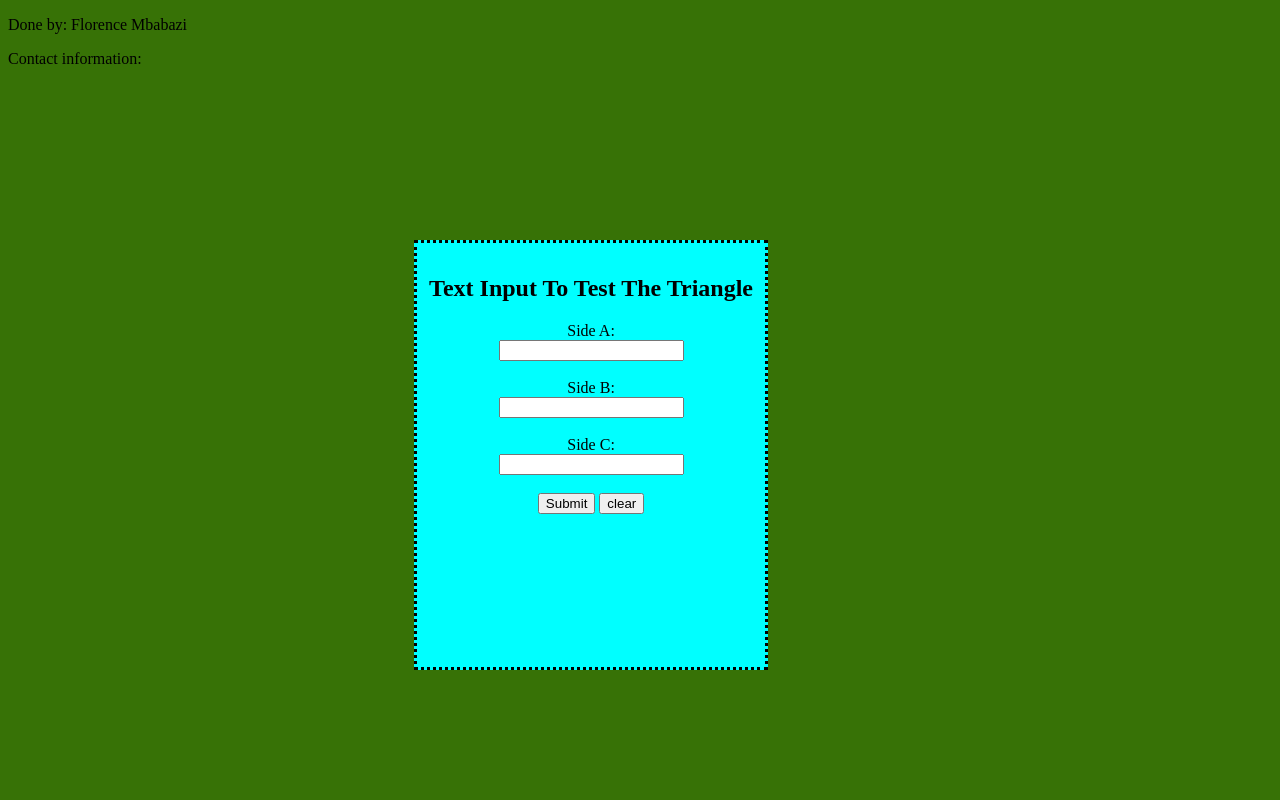
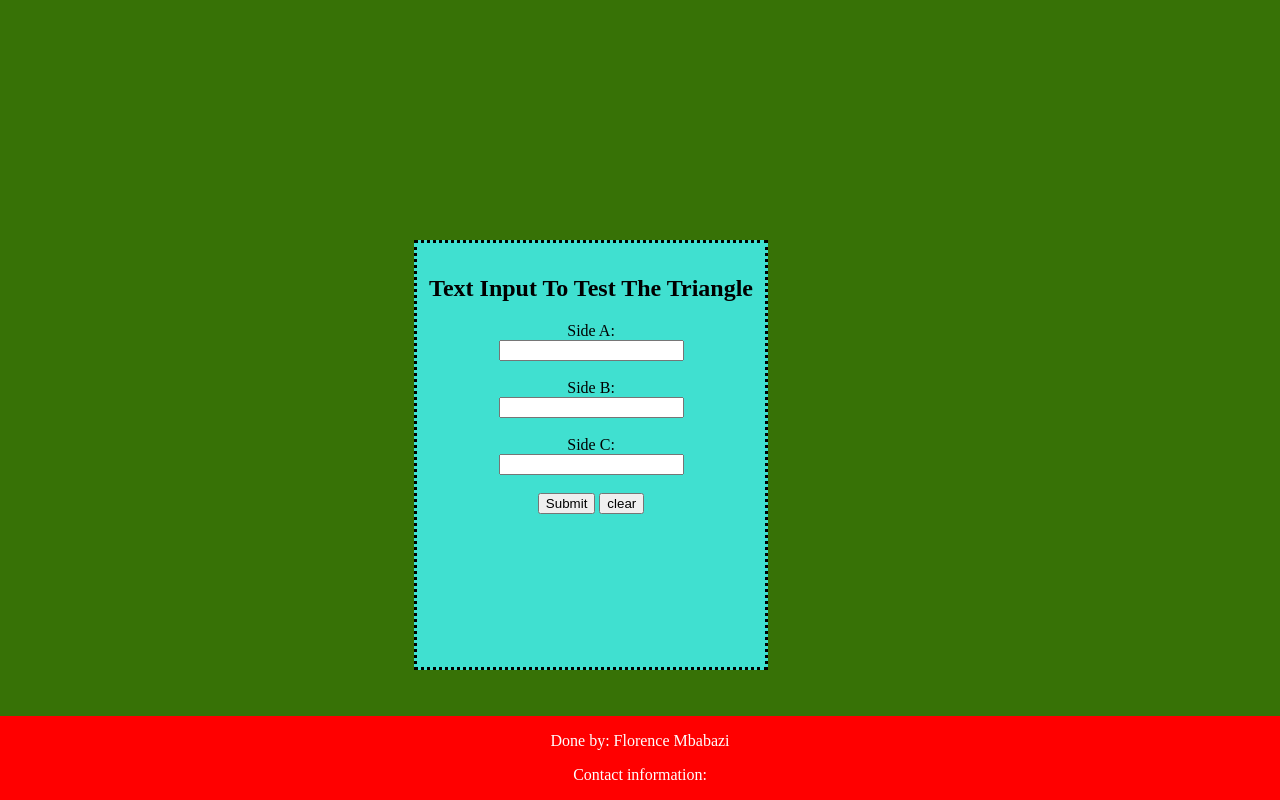
Before and after one commit to mbabazif/Triangleproject, a plain HTML site: page index.html in a window 1280 px wide. Drawn offline with Linux system fonts and the light colour scheme.

Commit message:
adding footer styles

```diff
--- a/css/style.css
+++ b/css/style.css
@@ -17,5 +17,15 @@ html{
     position: absolute;
     top:30%;
     right:40%;
+    background-color: turquoise
 
 }
+.footer {
+    position: fixed;
+    left: 0;
+    bottom: 0;
+    width: 100%;
+    background-color: red;
+    color: white;
+    text-align: center;
+  }
```
